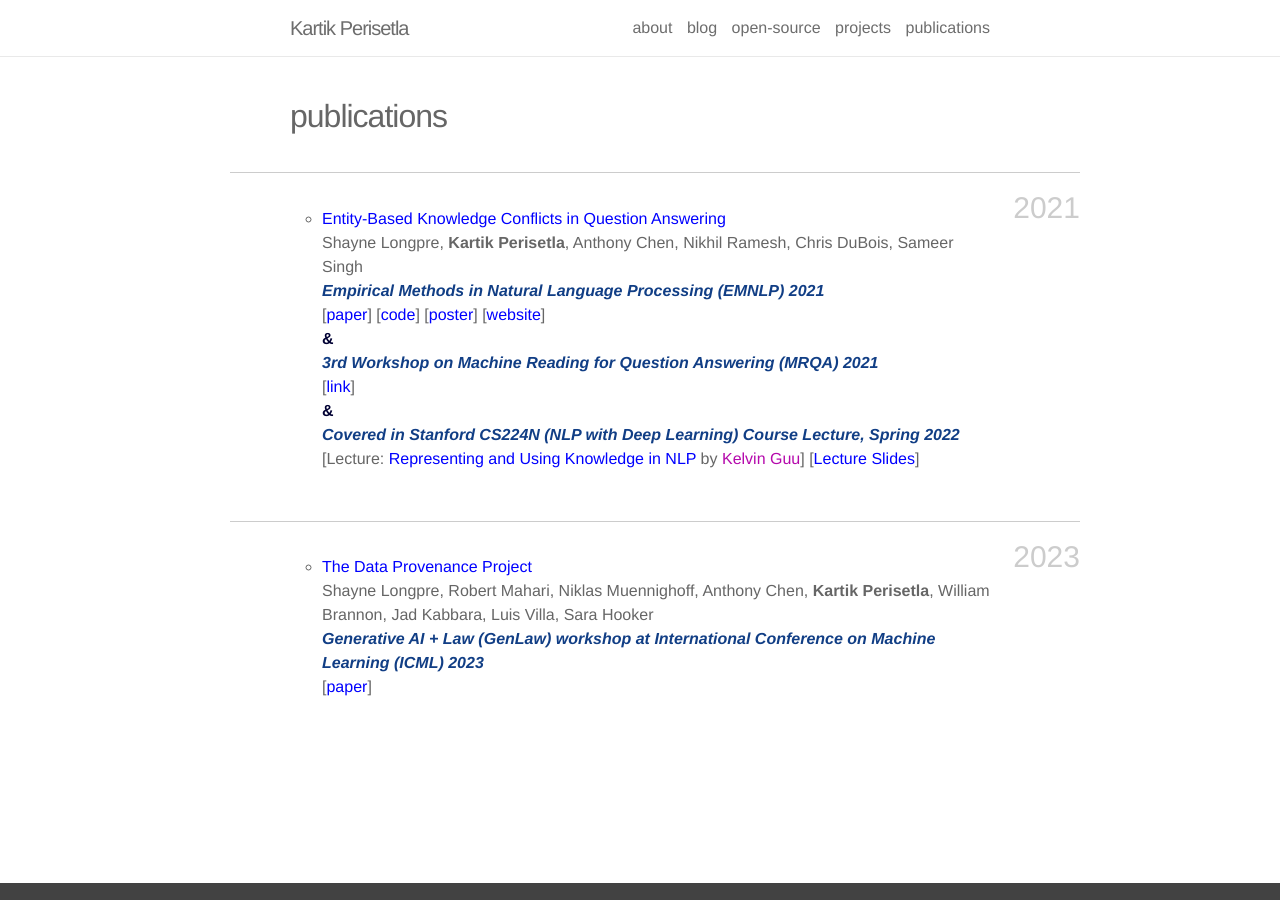
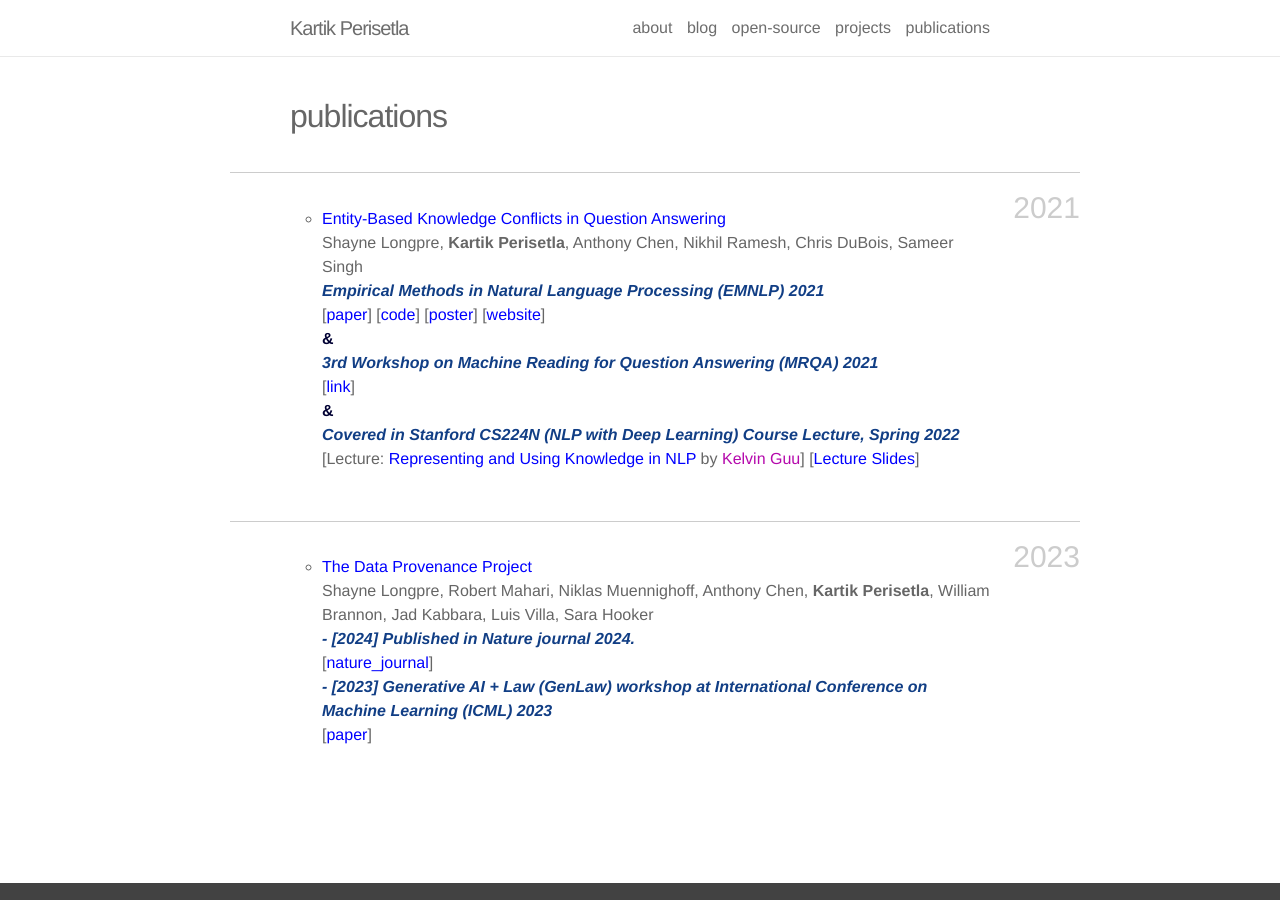
Before and after one commit to kartikperisetla/kartikperisetla.github.io, a Jekyll site: the page built from _pages/publications.md, in a window 1280 px wide. Built offline with Jekyll 4.4.1, drawn with Linux system fonts in a browser that asks for light colours; nearby versions of some CDN libraries.

Commit message:
adding nature details

```diff
--- a/_pages/publications.md
+++ b/_pages/publications.md
@@ -59,7 +59,13 @@ description:
             Shayne Longpre, Robert Mahari, Niklas Muennighoff, Anthony Chen, <b>Kartik Perisetla</b>, William Brannon, Jad Kabbara, Luis Villa, Sara Hooker
     </span>
     <span class="periodical" style="color:#113e85">
-      <b><i>Generative AI + Law (GenLaw) workshop at International Conference on Machine Learning (ICML) 2023</i></b>
+      <b><i>- [2024] Published in Nature journal 2024.</i></b>
+    </span>
+    <span class="links">
+    [<a  style="color:blue" href="https://www.nature.com/articles/s42256-024-00878-8" target="_blank">nature_journal</a>]
+  </span>
+    <span class="periodical" style="color:#113e85">
+      <b><i>- [2023] Generative AI + Law (GenLaw) workshop at International Conference on Machine Learning (ICML) 2023</i></b>
     </span>
   <span class="links">
     [<a  style="color:blue" href="https://genlaw.github.io/CameraReady/20.pdf" target="_blank">paper</a>]
```
